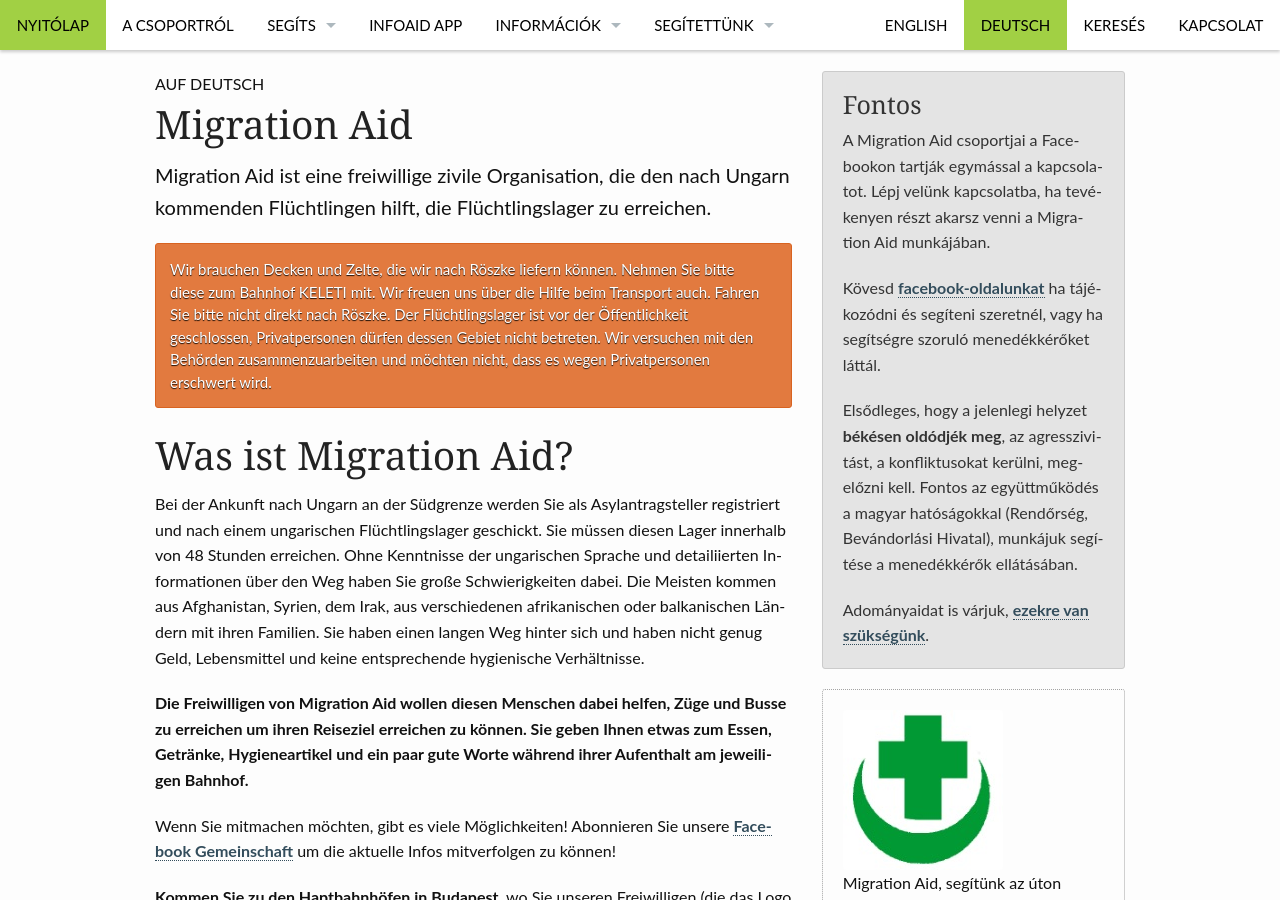
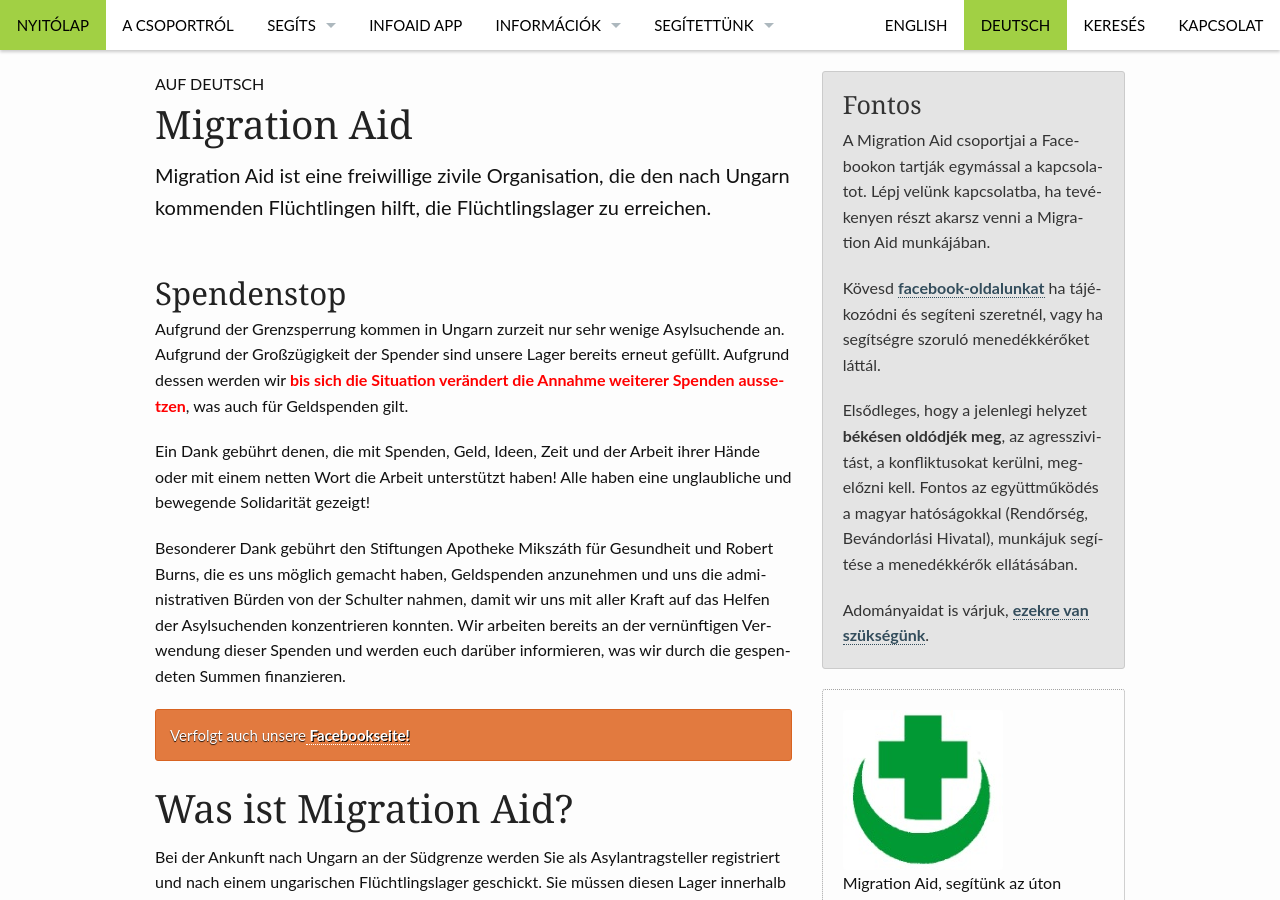
Before and after one commit to migaid/migaid.github.io, a Jekyll site: the page built from menu/deutsch.md, in a window 1280 px wide and 900 px high, scrolled down 348 px. Built offline with Jekyll 4.4.1, drawn with Linux system fonts in a browser that asks for light colours.

Commit message:
adomanystop nemet[D

```diff
--- a/menu/deutsch.md
+++ b/menu/deutsch.md
@@ -12,7 +12,16 @@
 
 ---
 
-{% include alert warning='Wir brauchen Decken und Zelte, die wir nach Röszke liefern können. Nehmen Sie bitte diese zum Bahnhof KELETI mit. Wir freuen uns über die Hilfe beim Transport auch. Fahren Sie bitte nicht direkt nach Röszke. Der Flüchtlingslager ist vor der Öffentlichkeit geschlossen, Privatpersonen dürfen dessen Gebiet nicht betreten. Wir versuchen mit den Behörden zusammenzuarbeiten und möchten nicht, dass es wegen Privatpersonen erschwert wird.' %}
+## Spendenstop
+
+Aufgrund der Grenzsperrung kommen in Ungarn zurzeit nur sehr wenige Asylsuchende an. Aufgrund der Großzügigkeit der Spender sind unsere Lager bereits erneut gefüllt. Aufgrund dessen werden wir **<font color="red">bis sich die Situation verändert die Annahme weiterer Spenden aussetzen</font>**, was auch für Geldspenden gilt.
+
+Ein Dank gebührt denen, die mit Spenden, Geld, Ideen, Zeit und der Arbeit ihrer Hände oder mit einem netten Wort die Arbeit unterstützt haben! Alle haben eine unglaubliche und bewegende Solidarität gezeigt!
+
+Besonderer Dank gebührt den Stiftungen Apotheke Mikszáth für Gesundheit und Robert Burns, die es uns möglich gemacht haben, Geldspenden anzunehmen und uns die administrativen Bürden von der Schulter nahmen, damit wir uns mit aller Kraft auf das Helfen der Asylsuchenden konzentrieren konnten.
+Wir arbeiten bereits an der vernünftigen Verwendung dieser Spenden und werden euch darüber informieren, was wir durch die gespendeten Summen finanzieren.
+
+{% include alert warning='Verfolgt auch unsere<a href="https://www.facebook.com/migrationaidhungary"> Facebookseite!</a> '%}
 
 # Was ist Migration Aid?
 
```
